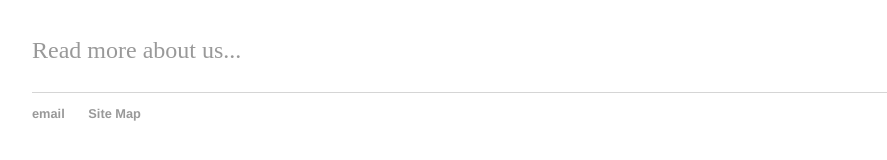
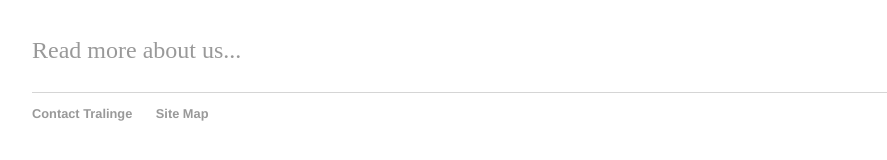
Before and after one commit to Tralinge/tralinge.github.io, a Jekyll site: the page built from index.html, in a window 1280 px wide. Shown: the part 248-408 px from the top of the page, without its empty margins (160-1047 px from the left). Built offline with Jekyll 4.4.1, drawn with Linux system fonts in a browser that asks for light colours.

Commit message:
Update default.html

```diff
--- a/_layouts/default.html
+++ b/_layouts/default.html
@@ -25,7 +25,7 @@
 			<footer>
 	    		<ul>
 	        		<!-- Should this go to the far right??? -->
-				<li><a href="mailto:tralinge@gmail.com">email</a></li>
+				<li><a href="mailto:tralinge@gmail.com">Contact Tralinge</a></li>
 	        		<!-- Does this next one work??? -->
 				<li><a href="https://tralinge.github.io</a></li>
 				<li><a href="http://tralinge.github.io/sitemap.xml">Site Map</a></li>
```
